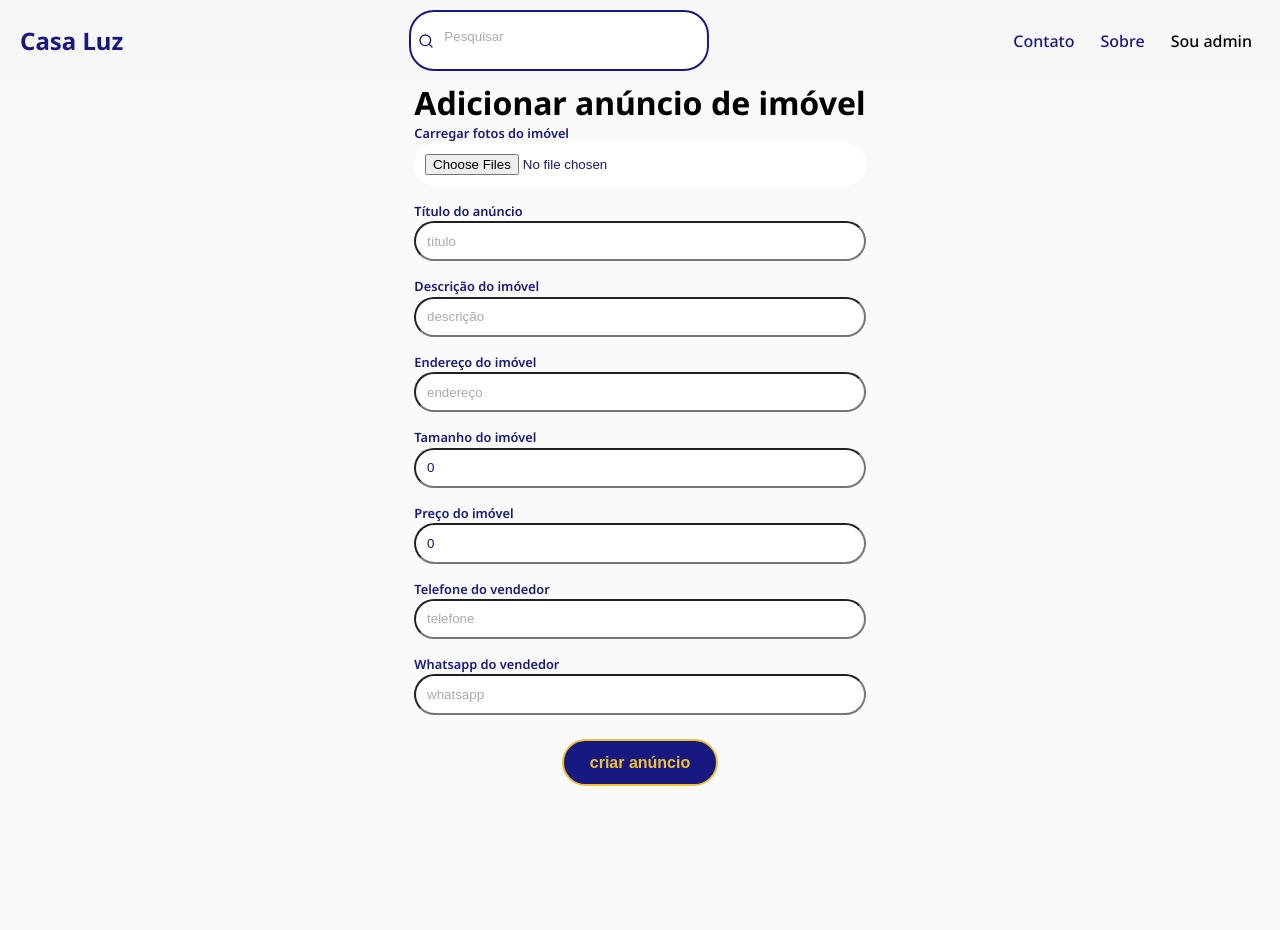
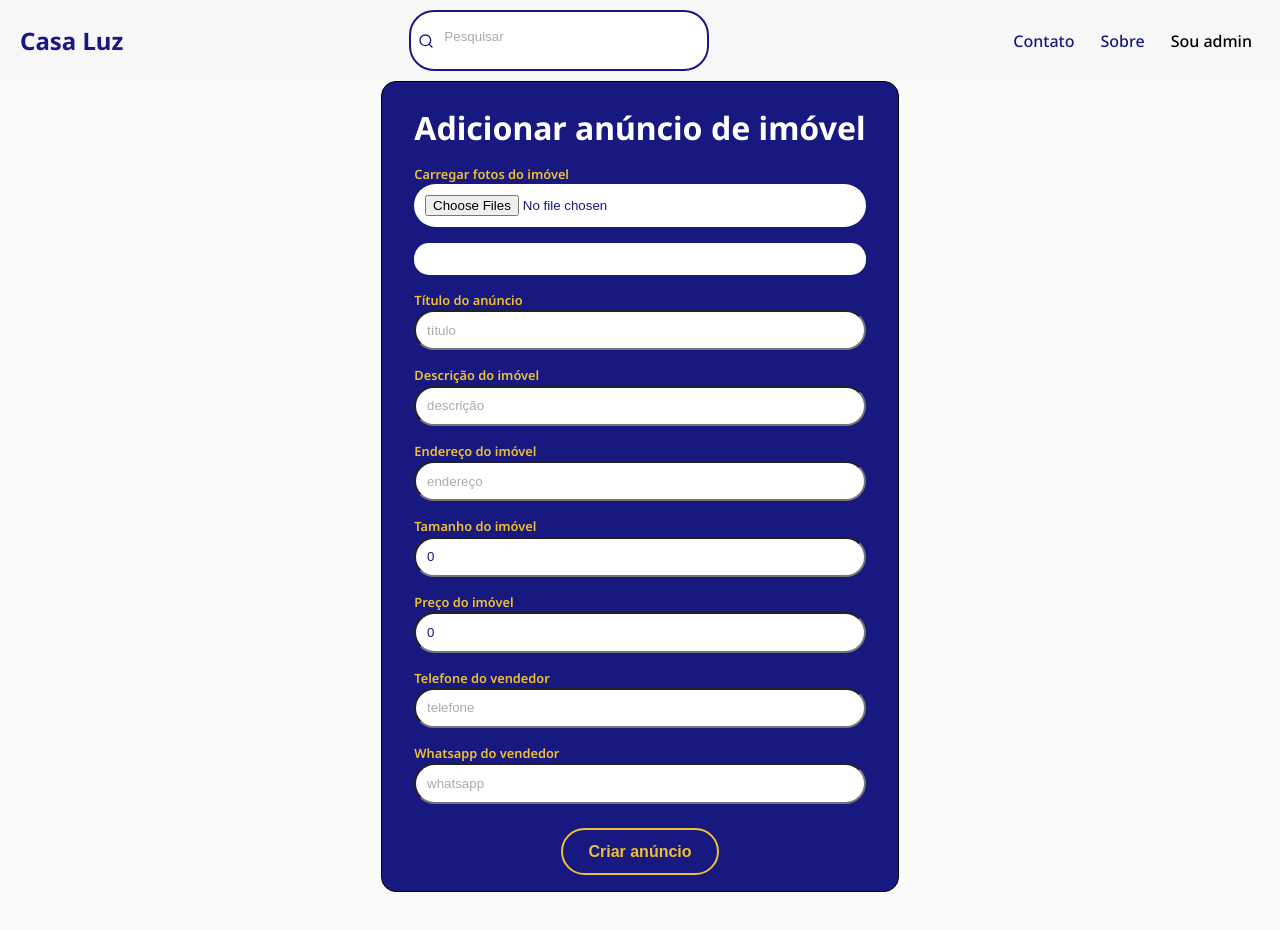
Before and after one commit to GuiLigeskee/CasaLuz, a React (Vite) app in the folder frontend/: page /createAds in a window 1280 px wide. Shown: the top 930 px of the page. Before the commit the page ends 801 px from the top, so only its background shows below. Built offline with nearby package versions, Linux system fonts and the light colour scheme.

Commit message:
Atualizações dia 20/02/2024
--Feito um esboço do css da pagina de adicionar anuncios.

```diff
--- a/frontend/src/Hooks/useResetComponentMessage.jsx
+++ b/frontend/src/Hooks/useResetComponentMessage.jsx
@@ -1,5 +1,5 @@
 // redux
-// import { resetMessage } from "../Slice/authSlice";s
+// import { resetMessage } from "../Slice/authSlice";
 
 export const useResetComponentMessage = (dispatch) => {
   return () => {
--- a/frontend/src/Pages/AddAds/AddAds.css
+++ b/frontend/src/Pages/AddAds/AddAds.css
@@ -0,0 +1,27 @@
+.createAds {
+  background-color: #181881;
+  padding: 0.5em 2em;
+  border: 1px solid #000;
+  border-radius: 15px;
+  margin-bottom: 3em;
+}
+
+.createAds h1 {
+  color: #fff;
+  margin: 0.5em auto;
+}
+
+.imagePreviews {
+  width: auto;
+  background-color: #fff;
+  border-radius: 15px;
+  padding: 1em;
+  margin-bottom: 1em;
+}
+
+.imagePreviews img {
+  max-width: 180px;
+  margin: 0 0.2em;
+  border-radius: 15px;
+  border: 2px solid #000;
+}
--- a/frontend/src/Pages/AddAds/AddAds.jsx
+++ b/frontend/src/Pages/AddAds/AddAds.jsx
@@ -1,15 +1,11 @@
 import "./AddAds.css";
-
-import { uploads } from "../../utils/config";
 
 // Components
 import Message from "../../Components/Messages/Message";
 
 // Hooks
-import { useEffect, useState } from "react";
 import { useSelector, useDispatch } from "react-redux";
-// import { useParams } from "react-router-dom";
-import { useResetComponentMessage } from "../../Hooks/useResetComponentMessage";
+import { useState } from "react";
 
 // Redux
 import { publishAds } from "../../Slice/adsSlice";
@@ -17,11 +13,7 @@ import { publishAds } from "../../Slice/adsSlice";
 const AddAds = () => {
   const dispatch = useDispatch();
 
-  const resetMessage = useResetComponentMessage();
-
-  const { admin } = useSelector((state) => state.auth);
-
-  // const { ads, loading, error, message } = useSelector((state) => state.ads);
+  const { ads, loading, error, message } = useSelector((state) => state.ads);
 
   const [title, setTitle] = useState("");
   const [description, setDescription] = useState("");
@@ -57,8 +49,6 @@ const AddAds = () => {
     }
 
     dispatch(publishAds(formData));
-
-    resetMessage();
   };
 
   const handleFile = (e) => {
@@ -93,12 +83,7 @@ const AddAds = () => {
         </label>
         <div className="imagePreviews">
           {imagePreviews.map((preview, index) => (
-            <img
-              key={index}
-              src={preview}
-              alt={`Preview ${index + 1}`}
-              style={{ width: "100px", height: "100px", marginRight: "10px" }}
-            />
+            <img key={index} src={preview} alt={`Preview ${index + 1}`} />
           ))}
         </div>
         <label>
@@ -171,7 +156,10 @@ const AddAds = () => {
             required
           />
         </label>
-        <input type="submit" value="criar anúncio" />
+        {!loading && <input type="submit" value="Criar anúncio" />}
+        {loading && <input type="submit" disabled value="Aguarde..." />}
+        {error && <Message msg={error} type="error" />}
+        {message && <Message msg={message} type="success" />}
       </form>
     </div>
   );
--- a/frontend/src/Slice/adsSlice.jsx
+++ b/frontend/src/Slice/adsSlice.jsx
@@ -46,8 +46,8 @@ export const photoSlice = createSlice({
         state.loading = false;
         state.success = true;
         state.error = null;
-        state.photo = action.payload;
-        state.photos.unshift(state.photo);
+        state.add = action.payload;
+        state.ads.unshift(state.ads);
         state.message = "Anúncio publicado com sucesso!";
       })
       .addCase(publishAds.rejected, (state, action) => {
--- a/frontend/src/index.css
+++ b/frontend/src/index.css
@@ -51,7 +51,7 @@ label {
 label span {
   font-weight: 600;
   margin-bottom: 0.1em;
-  color: #181881;
+  color: #eec035;
   font-size: 0.8em;
 }
 
```
Also changed, not shown: 12 other files (tests, documents, lock files or other folders).
